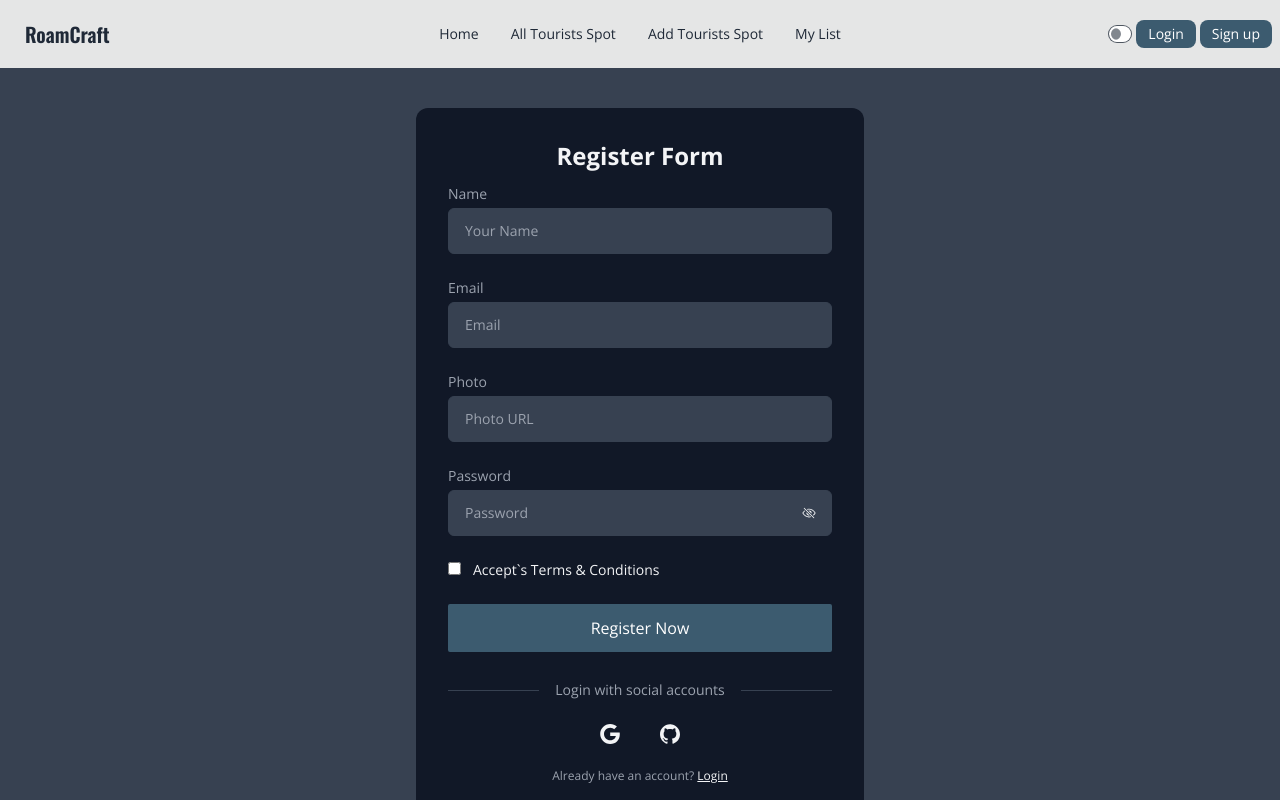
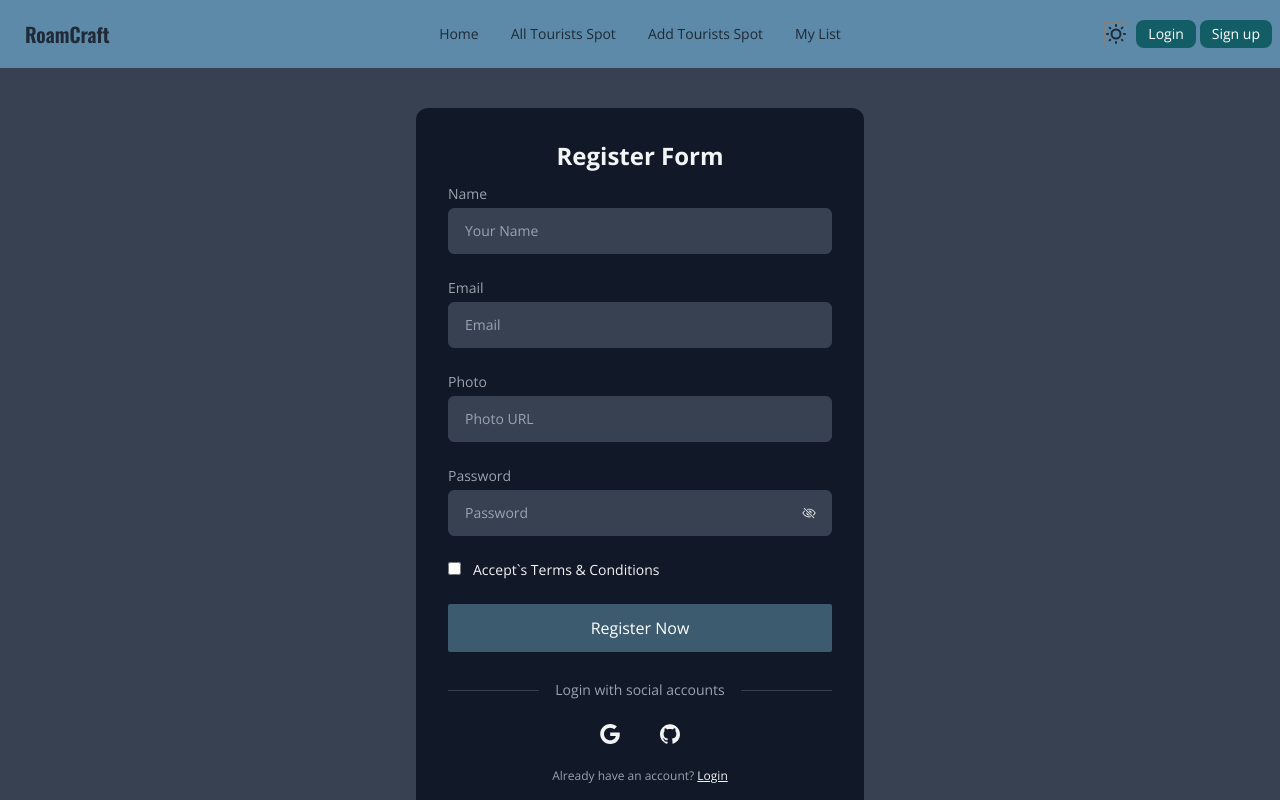
Before and after one commit to developerssaddam/Roam-craft-client, a React (Vite) app: page /register in a window 1280 px wide. Shown: the top 800 px of the page. Built offline with nearby package versions, Linux system fonts and the light colour scheme; no server answers.

Commit message:
fixed css

```diff
--- a/src/components/Navbar/Navbar.css
+++ b/src/components/Navbar/Navbar.css
@@ -3,7 +3,7 @@
 }
 
 #menu li a.active {
-  background-color: #3c5b6f;
+  background-color: #135D66;
   color: #ffffff;
 }
 
--- a/src/components/Navbar/Navbar.jsx
+++ b/src/components/Navbar/Navbar.jsx
@@ -54,8 +54,8 @@ const Navbar = () => {
   };
 
   return (
-    <>
-      <div className="navbar bg-base-300">
+    <div>
+      <div className="navbar bg-[#5d8aa8]">
         <div className="navbar-start">
           <div className="dropdown">
             <div tabIndex={0} role="button" className="btn btn-ghost lg:hidden">
@@ -93,11 +93,34 @@ const Navbar = () => {
         </div>
 
         <div className="navbar-end">
-          <input
-            type="checkbox"
-            className="toggle toggle-xs mr-1"
-            onChange={handleThemeChange}
-          />
+          <label className="swap swap-rotate mr-2">
+            {/* this hidden checkbox controls the state */}
+            <input
+              type="checkbox"
+              onChange={handleThemeChange}
+              className="theme-controller"
+              value="synthwave"
+            />
+
+            {/* sun icon */}
+            <svg
+              className="swap-off fill-current w-6 h-6"
+              xmlns="http://www.w3.org/2000/svg"
+              viewBox="0 0 24 24"
+            >
+              <path d="M5.64,17l-.71.71a1,1,0,0,0,0,1.41,1,1,0,0,0,1.41,0l.71-.71A1,1,0,0,0,5.64,17ZM5,12a1,1,0,0,0-1-1H3a1,1,0,0,0,0,2H4A1,1,0,0,0,5,12Zm7-7a1,1,0,0,0,1-1V3a1,1,0,0,0-2,0V4A1,1,0,0,0,12,5ZM5.64,7.05a1,1,0,0,0,.7.29,1,1,0,0,0,.71-.29,1,1,0,0,0,0-1.41l-.71-.71A1,1,0,0,0,4.93,6.34Zm12,.29a1,1,0,0,0,.7-.29l.71-.71a1,1,0,1,0-1.41-1.41L17,5.64a1,1,0,0,0,0,1.41A1,1,0,0,0,17.66,7.34ZM21,11H20a1,1,0,0,0,0,2h1a1,1,0,0,0,0-2Zm-9,8a1,1,0,0,0-1,1v1a1,1,0,0,0,2,0V20A1,1,0,0,0,12,19ZM18.36,17A1,1,0,0,0,17,18.36l.71.71a1,1,0,0,0,1.41,0,1,1,0,0,0,0-1.41ZM12,6.5A5.5,5.5,0,1,0,17.5,12,5.51,5.51,0,0,0,12,6.5Zm0,9A3.5,3.5,0,1,1,15.5,12,3.5,3.5,0,0,1,12,15.5Z" />
+            </svg>
+
+            {/* moon icon */}
+            <svg
+              className="swap-on fill-current w-6 h-6"
+              xmlns="http://www.w3.org/2000/svg"
+              viewBox="0 0 24 24"
+            >
+              <path d="M21.64,13a1,1,0,0,0-1.05-.14,8.05,8.05,0,0,1-3.37.73A8.15,8.15,0,0,1,9.08,5.49a8.59,8.59,0,0,1,.25-2A1,1,0,0,0,8,2.36,10.14,10.14,0,1,0,22,14.05,1,1,0,0,0,21.64,13Zm-9.5,6.69A8.14,8.14,0,0,1,7.08,5.22v.27A10.15,10.15,0,0,0,17.22,15.63a9.79,9.79,0,0,0,2.1-.22A8.11,8.11,0,0,1,12.14,19.73Z" />
+            </svg>
+          </label>
+
           {user ? (
             <div id="profile-info" className="dropdown dropdown-end">
               <div
@@ -128,13 +151,13 @@ const Navbar = () => {
             <div className="flex gap-1">
               <Link
                 to="/login"
-                className="bg-[#3C5B6F] text-white p-1 md:px-3 text-sm rounded-lg"
+                className="bg-[#135D66] text-white p-1 md:px-3 text-sm rounded-lg"
               >
                 Login
               </Link>
               <Link
                 to="/register"
-                className=" bg-[#3C5B6F] text-white p-1 md:px-3 text-sm rounded-lg"
+                className=" bg-[#135D66] text-white p-1 md:px-3 text-sm rounded-lg"
               >
                 Sign up
               </Link>
@@ -142,7 +165,7 @@ const Navbar = () => {
           )}
         </div>
       </div>
-    </>
+    </div>
   );
 };
 
--- a/src/components/TouristSpotCard/TouristSpotCard.jsx
+++ b/src/components/TouristSpotCard/TouristSpotCard.jsx
@@ -28,29 +28,29 @@ const TouristSpotCard = ({ cardData }) => {
       </div>
 
       <div className="p-3 font-medium flex-1">
-        <h2 className="text-2xl font-oswald font-medium mb-2">{name}</h2>
-        <h3 className="text-gray-600 font-medium">Seasonality : {season}</h3>
-        <div className="flex gap-4">
+        <h2 className="text-xl text-[#1C1678] font-oswald font-semibold mb-2">{name}</h2>
+        <h3 className="text-gray-600 font-medium text-lg">Seasonality : {season}</h3>
+        <div className="flex gap-4 text-gray-600">
           <h3 className="flex items-center gap-1">
-            <IoLocationSharp className="text-[#FC4100]" />{" "}
+            <IoLocationSharp className="text-[#1C1678]" />{" "}
             <span>{location}</span>
           </h3>
           <h3 className="flex items-center gap-1">
-            <GiWorld className="text-[#FC4100]" /> <span>{country_name}</span>
+            <GiWorld className="text-[#1C1678]" /> <span>{country_name}</span>
           </h3>
         </div>
-        <div className="flex items-center font-medium">
-          Average-Cost : <BiDollar className="ml-1 text-lg" />{" "}
+        <div className="flex items-center font-medium text-gray-600">
+          Average-Cost : <BiDollar className="ml-1 text-[#1C1678]" />{" "}
           <h3 className="font-oswald">
             {cost} / {travel_time} Days
           </h3>
         </div>
-        <h3 className="font-semibold">
+        <h3 className="font-medium text-gray-600">
           Tota Visitors Per Year :{" "}
-          <span className="font-oswald">{total_visitors}</span>
+          <span className="font-oswald text-[#1C1678]">{total_visitors}</span>
         </h3>
         <Link to={`/touristspot/details/${_id}`}>
-          <button className="btn btn-sm bg-[#3C5B6F] text-white mt-8">
+          <button className="btn btn-sm bg-[#3C5B6F] text-[white] mt-8">
             View Details
           </button>
         </Link>
--- a/src/components/TouristSpotDetails/TouristSpotDetails.jsx
+++ b/src/components/TouristSpotDetails/TouristSpotDetails.jsx
@@ -32,13 +32,13 @@ const TouristSpotDetails = () => {
         <div className="content lg:col-span-2 p-4">
           {/* image-area */}
           <div className="my-4">
-            <img className="w-full object-cover shadow-lg" src={photo} alt="" />
+            <img className="w-full h-full object-cover" src={photo} alt="" />
           </div>
 
           <div className="space-y-3 my-4 font-semibold flex flex-col md:flex-row md:justify-between md:items-center">
-            <div>
+            <div className="space-y-2">
               <div className="flex flex-col-reverse lg:flex-row justify-between lg:gap-3 lg:items-center">
-                <h2 className="text-[#222222] text-xl lg:text-2xl font-semibold font-oswald">
+                <h2 className="text-[#3C5B6F] text-xl lg:text-2xl font-semibold font-oswald">
                   {name}
                 </h2>
               </div>
@@ -50,7 +50,7 @@ const TouristSpotDetails = () => {
                 <p>{location}</p>
               </div>
             </div>
-            <div>
+            <div className="text-gray-500 space-y-2">
               <h3 className="flex items-center font-medium">
                 Average-Cost : <BiDollar className="ml-2" />{" "}
                 <span className="font-bold">{cost}</span>
@@ -63,23 +63,26 @@ const TouristSpotDetails = () => {
               </p>
             </div>
           </div>
-          <h2 className="text-lg font-semibold font-oswald my-4">
+          <h2 className="text-lg font-medium text-gray-600 font-oswald my-4">
             Visitors-PerYear : <span>{total_visitors}</span>
           </h2>
 
           {/* discription */}
           <div className="my-4">
-            <h2 className="text-2xl font-semibold mb-2 font-oswald">
+            <h2 className="text-2xl font-medium text-gray-600 mb-2 font-oswald underline">
               Description
             </h2>
-            <p className="mb-4">{desc}</p>
+            <p className="mb-2 text-gray-500">
+              RoamCraft: Unleash Your Wanderlust, Craft Your Journey!
+            </p>
+            <p className="mb-2 text-gray-500">{desc}</p>
           </div>
         </div>
 
         {/* Sidebar */}
         <div className="sidebar col-span-1 p-4">
           <div className="bg-white shadow-md p-5">
-            <h2 className="text-2xl font-bold font_lato border-b pb-4">
+            <h2 className="text-xl font-oswald text-[#3C5B6F] font-bold font_lato border-b pb-4">
               User Information
             </h2>
             <div className="agent_profile_info">
@@ -94,8 +97,8 @@ const TouristSpotDetails = () => {
                   alt=""
                 />
                 <div>
-                  <h2 className="text-xl font-semibold">{user_name}</h2>
-                  <p className="text-gray-500">User of RoamCraft</p>
+                  <h2 className="text-lg italic font-oswald text-[#3C5B6F] font-semibold">{user_name}</h2>
+                  <p className="text-gray-600 text-sm">User of RoamCraft</p>
                 </div>
               </div>
               <ul className="*:flex *:items-center *:gap-2 space-y-4 border-b pb-5">
```
Also changed, not shown: src/pages/UpdatePage/UpdatePage.jsx (+7 -10 lines).
